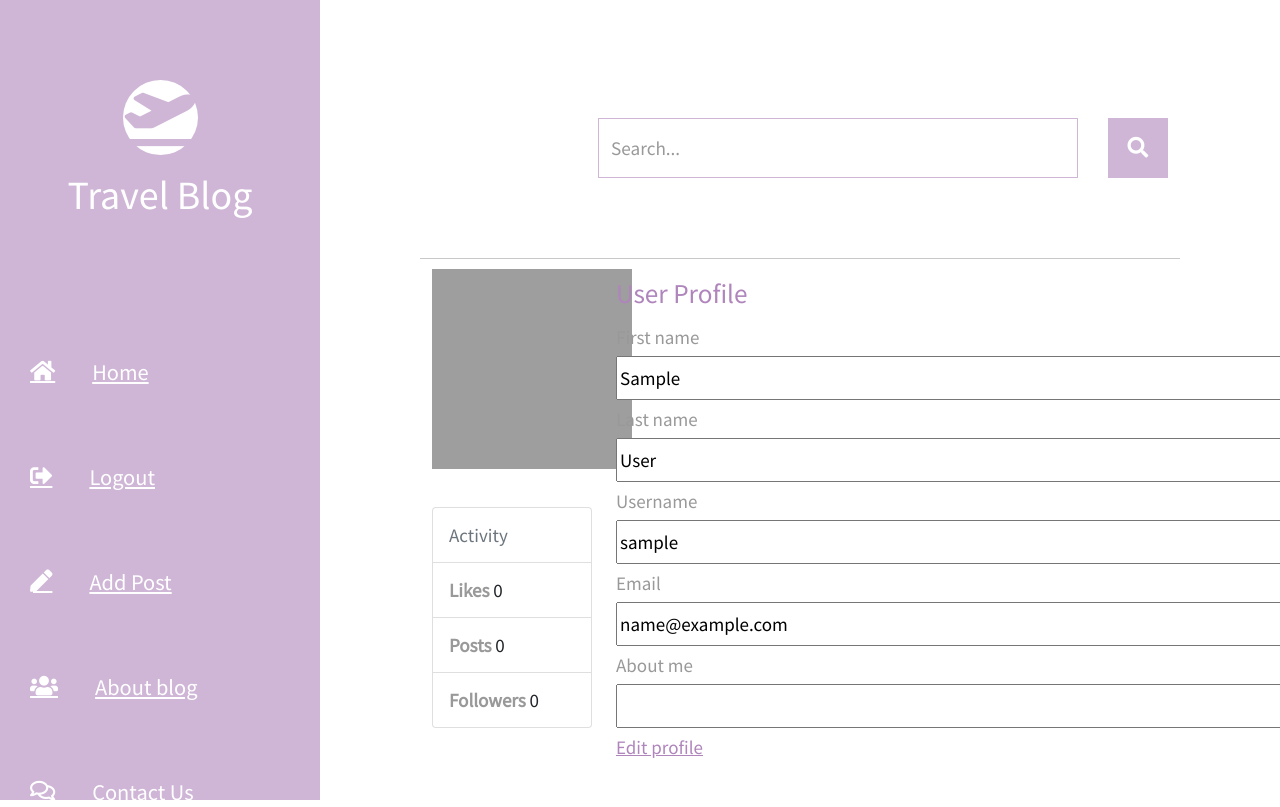
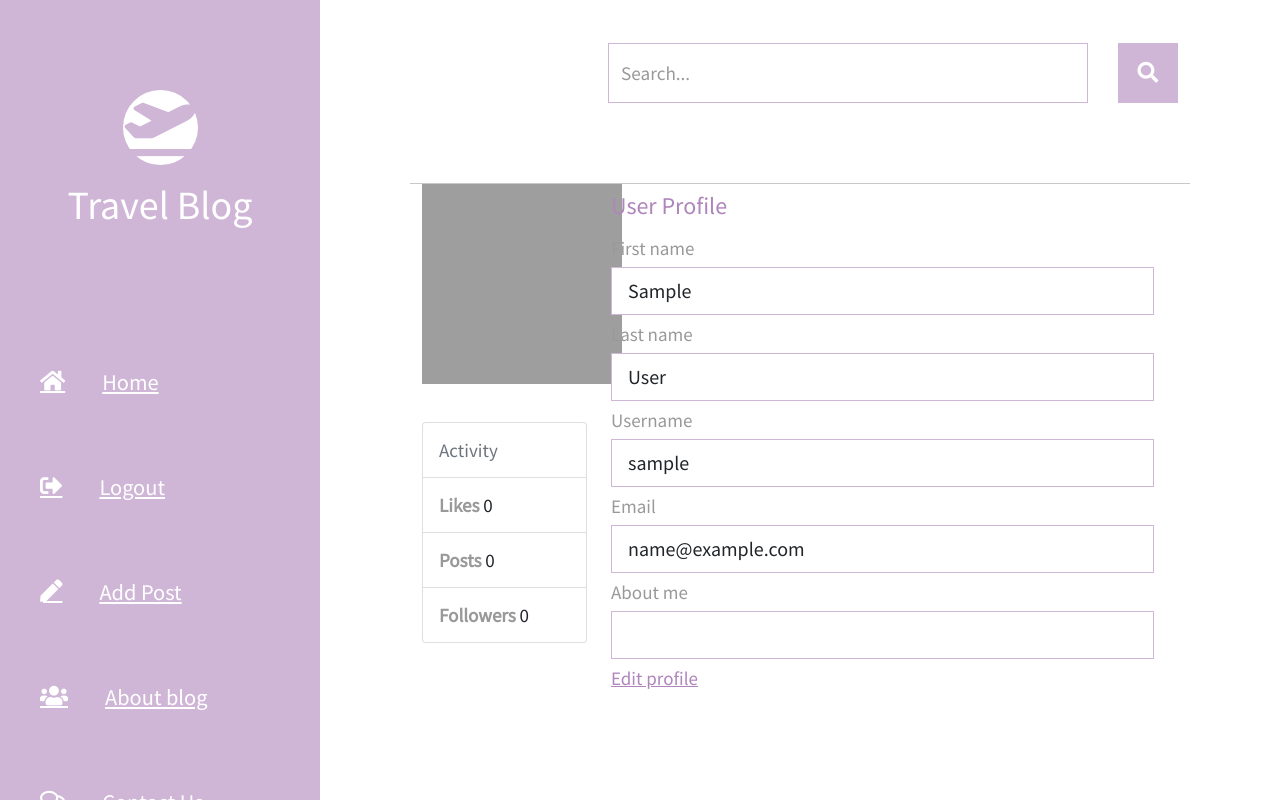
Before and after one commit to Profitrollka/web_app, a Flask app: page /profile in a window 1280 px wide. Run offline with Flask 2, Linux system fonts and the light colour scheme; the visitor is signed in with stand-in values (Sample User, id 1); data comes from the database, SQL or seed files in the repository; grey boxes are pictures that could not be loaded.

Commit message:
Updated project files

```diff
--- a/app/static/css/templatemo-xtra-blog.css
+++ b/app/static/css/templatemo-xtra-blog.css
@@ -17,25 +17,23 @@ body {
 p, span { color: #999; }
 hr {
     border-top-color: #CCC;
-    margin-top: 10px;
-    margin-bottom: 10px;
+    margin-top: 0px;
+    margin-bottom: 0px;
 }
 .form-control::-webkit-input-placeholder { color: #999; }
 .form-control:-ms-input-placeholder { color: #999; }
 .form-control::placeholder { color: #999; }
-.form-control:-sm-input-placeholder { color: #cfb6d7; }
 
 
 .tm-header {
     background-color: #cfb6d7;
     color: white;
-
     position: fixed;
     top: 0;
     left: 0;
     bottom: 0;
     z-index: 100;
-    width: 400px;
+    width: 360px;
     overflow-y: visible;
 }
 
@@ -43,7 +41,7 @@ hr {
     overflow-y: scroll;
     scrollbar-width: none;
     -ms-overflow-style: none;
-    padding: 30px;
+    padding: 40px;
     width: 100%;
     height: 100%;
 }
@@ -71,14 +69,14 @@ hr {
 .tm-site-logo i { color: #cfb6d7; }
 
 .tm-main {
-    margin-left: 400px;
-    padding: 80px 100px 25px;
+    margin-left: 300px;
+    padding: 5px 90px 20px;
 }
 
-.tm-post { max-width: 600px; }
+.tm-post { max-width: 700px; }
 
 .tm-row {
-    max-width: 1200px;
+    max-width: 1400px;
     justify-content: space-between;
 }
 
@@ -194,9 +192,11 @@ ul {
     border-radius: 10px;
     cursor: pointer;
 }
+
 .uploadButton:hover {
     background: #cfb6d7;
 }
+
 .uploadButton div{
   color: #999;
 }
@@ -212,6 +212,7 @@ ul {
     display: block;
     position: relative;
 	cursor: pointer;
+    color: #af85bc;
 }
 
 .tm-post-link-inner {
@@ -247,7 +248,7 @@ ul {
 	transform: translate3d(0,0,0);
 }
 
-.tm-post { margin-bottom: 175px; }
+.tm-post { margin-bottom: 50px; }
 
 .tm-new-badge {
     top: 25px;
@@ -258,7 +259,7 @@ ul {
 }
 
 .tm-post-title {
-    font-size: 1.7rem;
+    font-size: 1.5rem;
     transition: all 0.3s ease;
 }
 
@@ -383,7 +384,7 @@ video {
 figure { margin: 0; }
 figcaption { line-height: 1.4; }
 
-.tm-post-full { max-width: 600px; }
+.tm-post-full { max-width: 700px; }
 
 .tm-post-sidebar {
     max-width: 280px;
@@ -408,7 +409,7 @@ figcaption { line-height: 1.4; }
 .tm-mb-120 { margin-bottom: 120px; }
 .tm-mt-40 { margin-top: 40px; }
 .tm-mt-100 { margin-top: 100px; }
-.tm-mr-20 { margin-right: 20px; }
+.tm-mr-20 { margin-right: 10px; }
 .tm-color-primary, span.tm-color-primary { color: #af85bc; }
 a.tm-color-gray, .tm-color-gray { color: #999; }
 a.tm-color-gray:hover { color: #af85bc; }
--- a/app/templates/profile.html
+++ b/app/templates/profile.html
@@ -22,28 +22,27 @@
         <h1 class="pt-2 tm-color-primary tm-post-title">User Profile</h1>
         <form action="" method="post" novalidate enctype="multipart/form-data">
         {{ form.csrf_token() }}
-        <div class='col-xs-6 tm-color-gray'>
-          {{ form.first_name.label }}<br>
-          {{ form.first_name(size=78) }}<br>
+        <div class='form-group tm-color-gray'>
+          {{ form.first_name.label(class="form-contol-label") }}
+          {{ form.first_name(class="form-control form-control-lg") }}
         </div>
-        <div class='col-xs-6 tm-color-gray'>
-          {{ form.last_name.label }}<br>
-          {{ form.last_name(size=78) }}<br>
+        <div class='form-group tm-color-gray'>
+          {{ form.last_name.label(class="form-contol-label") }}
+          {{ form.last_name(class="form-control form-control-lg") }}
         </div>
-        <div class='col-xs-6 tm-color-gray'>
-          {{ form.username.label }}<br>
-          {{ form.username(size=78) }}<br>
+        <div class='form-group tm-color-gray'>
+          {{ form.username.label(class="form-contol-label") }}
+          {{ form.username(class="form-control form-control-lg") }}
         </div>
-        <div class='col-xs-6 tm-color-gray'>
-          {{ form.email.label }}<br>
-          {{ form.email(size=78) }}<br>
+        <div class='form-group tm-color-gray'>
+          {{ form.email.label(class="form-contol-label") }}
+          {{ form.email(class="form-control form-control-lg") }}
         </div>
-        <div class='col-xs-6 tm-color-gray'>
-          {{ form.about_me.label }}<br>
-          {{ form.about_me(size=78) }}<br>
+        <div class='form-group tm-color-gray'>
+          {{ form.about_me.label(class="form-contol-label") }}
+          {{ form.about_me(class="form-control form-control-lg") }}
         </div>
         </form>
-
         {% if user == current_user %}
           <p><a href="{{ url_for('edit_profile') }}" class="tm-color-primary"> Edit profile</a></p>
         {% endif %}
```
Also changed, not shown: app/templates/login.html (+8 -6 lines), app/templates/register.html (+4 -6 lines).
